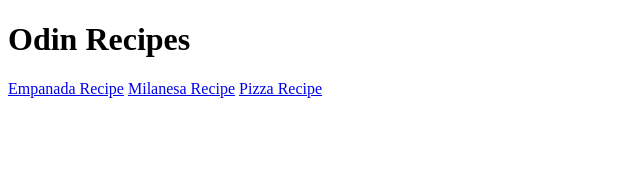
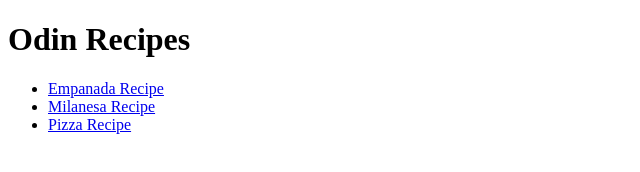
Before and after one commit to unentero/odin-recipes, a plain HTML site: page index.html in a window 1280 px wide. Shown: the whole page, without its empty margins (0-640 px from the left). Drawn offline with Linux system fonts and the light colour scheme.

Commit message:
Add indexation for recipes in homepage

```diff
--- a/index.html
+++ b/index.html
@@ -6,8 +6,10 @@
     </head>
     <body>
         <h1>Odin Recipes</h1>
-        <a href="recipes/empanada.html">Empanada Recipe</a>
-        <a href="recipes/milanesa.html">Milanesa Recipe</a>
-        <a href="recipes/pizza.html">Pizza Recipe</a>
+        <ul>
+            <li><a href="recipes/empanada.html">Empanada Recipe</a></li>
+            <li><a href="recipes/milanesa.html">Milanesa Recipe</a></li>
+            <li><a href="recipes/pizza.html">Pizza Recipe</a></li>
+        </ul>
     </body>
 </html>
```
